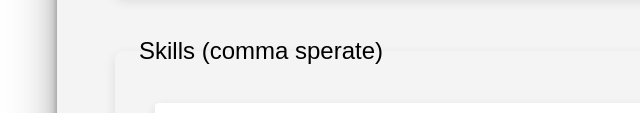
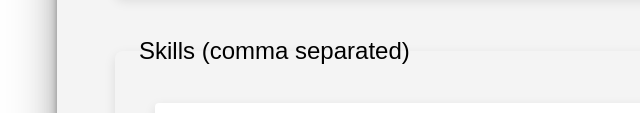
Before and after one commit to Areejshaikh/resume-3, a plain HTML site: page index.html in a window 1280 px wide. Shown: the part 838-951 px from the top of the page, 127-767 px from the left. Drawn offline with Linux system fonts and the light colour scheme.

Commit message:
initail commit

```diff
--- a/index.html
+++ b/index.html
@@ -40,7 +40,7 @@
         </fieldset>
         <!-- fieldset Skills-->
         <fieldset>
-            <legend>Skills (comma sperate)</legend>
+            <legend>Skills (comma separated)</legend>
             <input type="text" id="skills" name="skills" placeholder="Describe your Skills:" required>
 
         </fieldset>
```
